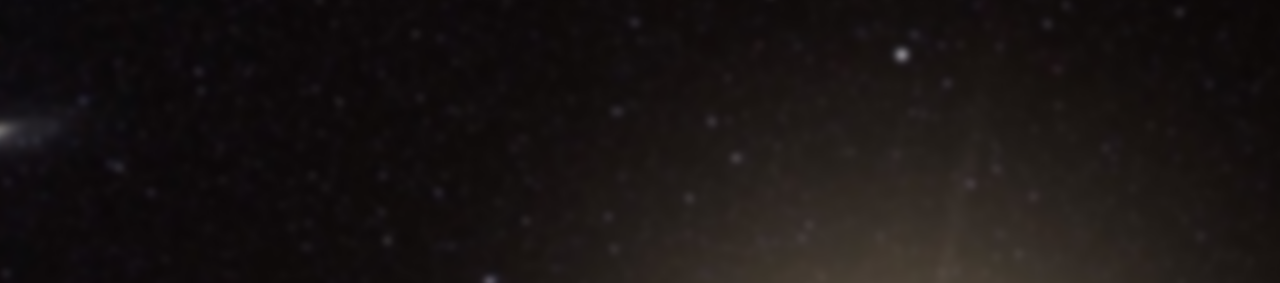
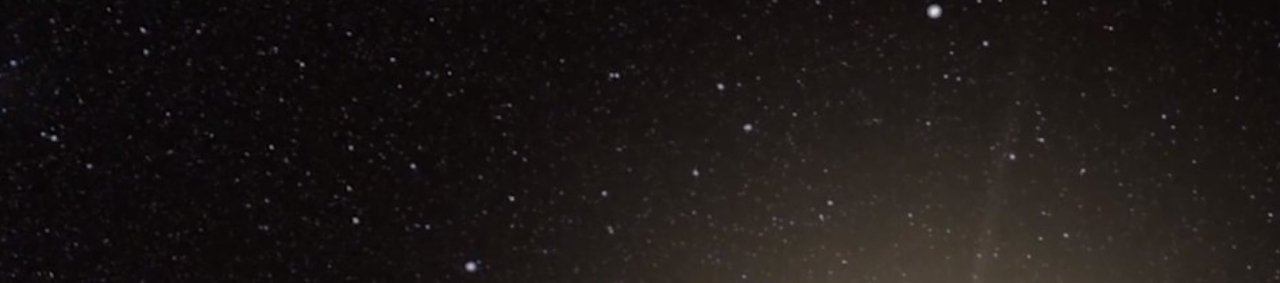
Before and after one commit to Xtrah/ehefkae, a plain HTML site: page index.html in a window 1280 px wide. Shown: the top 283 px of the page. Drawn offline with nearby package versions, Linux system fonts and the light colour scheme.

Commit message:
Changed background video and removed blur

```diff
--- a/css/main.css
+++ b/css/main.css
@@ -109,9 +109,9 @@ textarea {
     bottom: 0;
     left: 0;
     z-index: -99;
-    -webkit-filter: blur(3px);
-    filter: blur(3px);
-    transform: scale(1.2);
+    -webkit-filter: blur(0px);
+    filter: blur(0px);
+    transform: scale(1.35);
   }
 
   .video-foreground,
--- a/index.html
+++ b/index.html
@@ -30,7 +30,7 @@
 
   <div class="video-background">
     <div class="video-foreground">
-      <iframe src="https://www.youtube.com/embed/wnhvanMdx4s?controls=0&showinfo=0&rel=0&autoplay=1&loop=1&mute=1" allowfullscreen></iframe>
+      <iframe src="https://www.youtube.com/embed/3l0k2xkcT3g?controls=0&showinfo=0&rel=0&autoplay=1&loop=1&mute=1" allowfullscreen></iframe>
     </div>
   </div>
 
```
